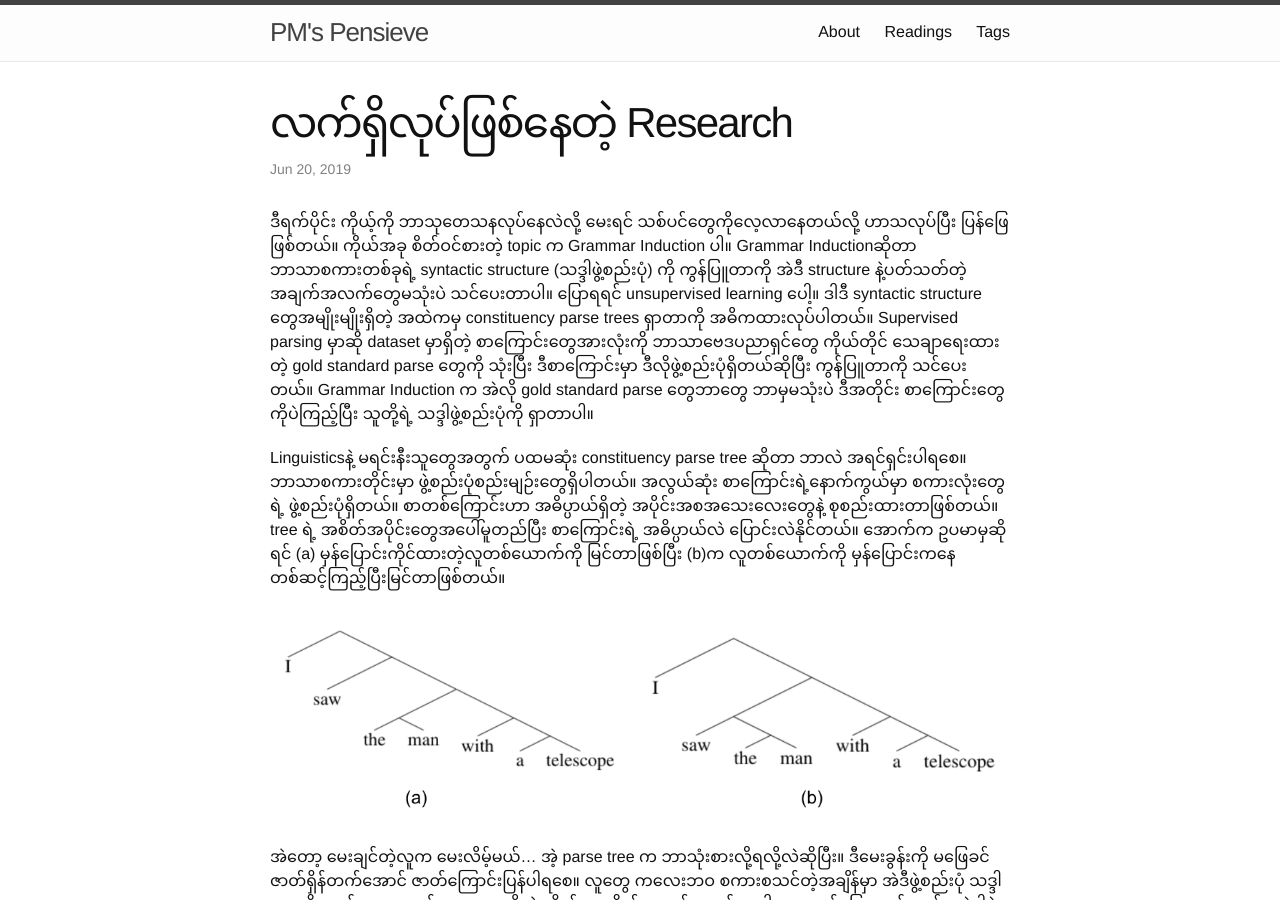
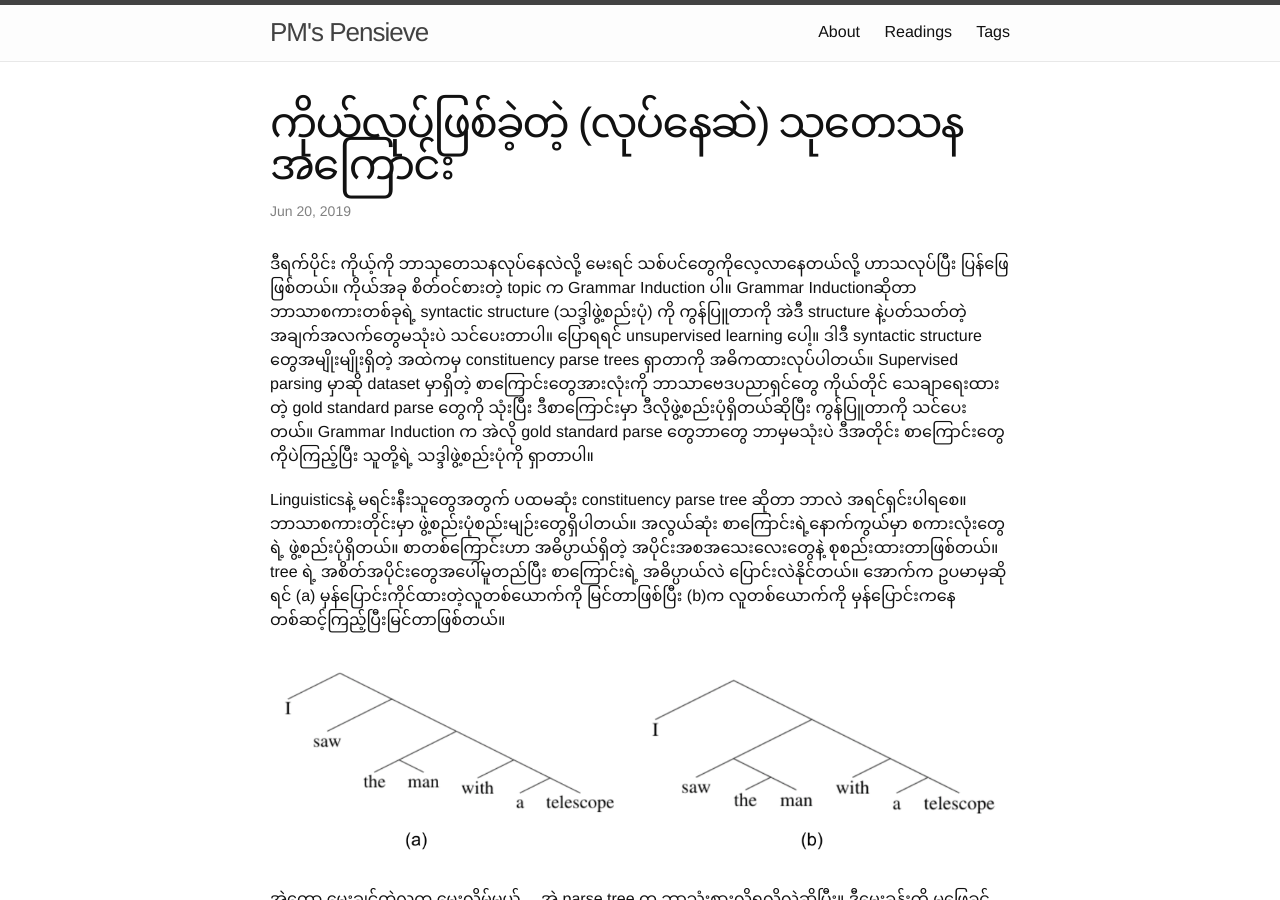
Before and after one commit to phu-pmh/logs, a Jekyll site: the page built from _posts/2019-03-24-Grammar-induction.md, in a window 1280 px wide and 900 px high. Built offline with Jekyll 4.4.1, drawn with Linux system fonts in a browser that asks for light colours; comment, search, counter and statistics services are not loaded.

```diff
--- a/_posts/2019-03-24-Grammar-induction.md
+++ b/_posts/2019-03-24-Grammar-induction.md
@@ -1,6 +1,6 @@
 ---
 layout: post
-title: "လက်ရှိလုပ်ဖြစ်နေတဲ့ Research"
+title: "ကိုယ်လုပ်ဖြစ်ခဲ့တဲ့ (လုပ်နေဆဲ) သုတေသနအကြောင်း"
 date: 2019-06-20
 comments: true
 tags: [Natural Language Processing]
```
